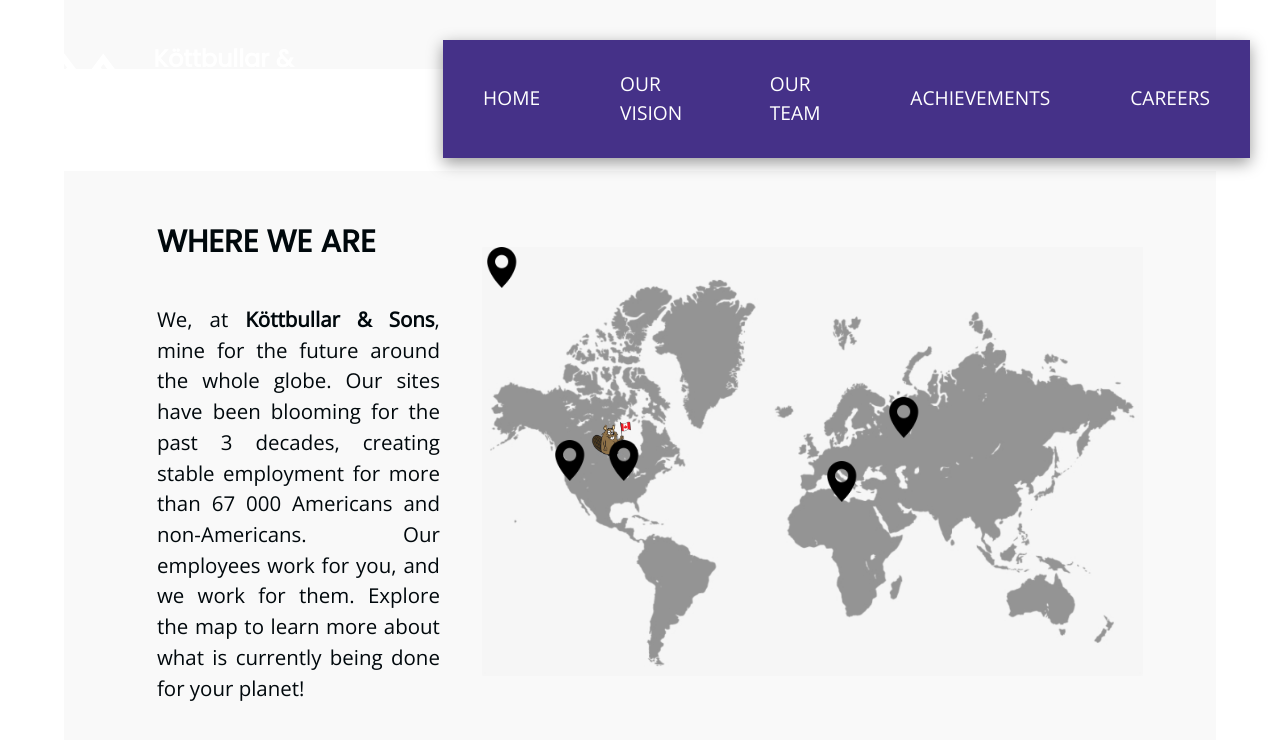
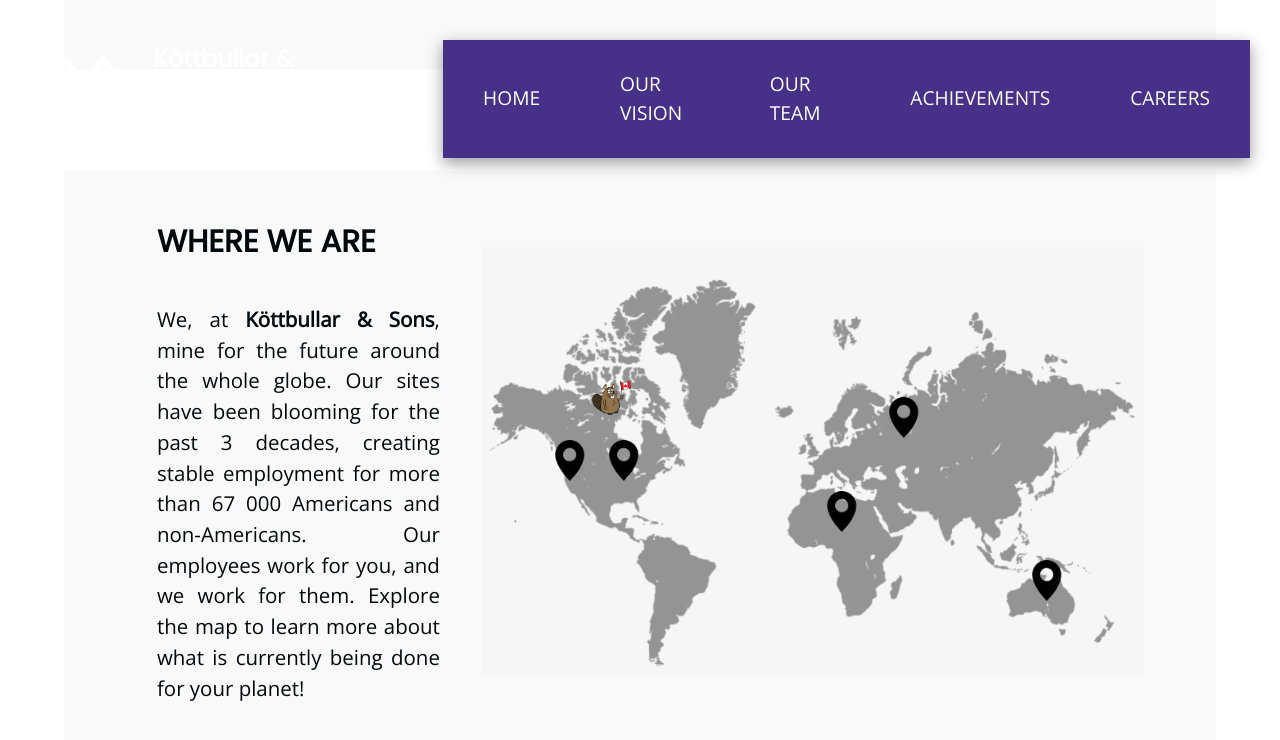
Before and after one commit to sebchampoux/CART211-final, a website: page vision.html in a window 1280 px wide. Both pictures are taken after a click on the picture 611 px from the left and 1712 px from the top of the page. Shown: the part 1312-2052 px from the top of the page. Drawn offline with nearby package versions, Linux system fonts and the light colour scheme.

Commit message:
australia is now gay
I have declared i, it is now true. it is almost as gay as seb when he leaves with his FOLDED project. I am also pretty gay but not as much as him. am I right? G O D SP E E D my dudes

```diff
--- a/css/styles.css
+++ b/css/styles.css
@@ -443,28 +443,33 @@
 	top: 31%;
 	left: 16%;
 	width: 100%;
-}
-
-.canada-click {
-
-	width: 200%;
+	z-index: 3;
 }
 
 .canada-pin-class {
+	z-index: 4;
 	opacity: 1;
+	position: absolute;
+}
+
+.canada-pin-change {
+	opacity: 0;
+	z-index: 8;
+	position: absolute;
 }
 
 .canada-beaver-class {
 	opacity: 0;
-}
-.canada-beaver-show {
-	opacity: 1;
-	top: 10%;
-	left: 16%;
+	z-index: 3;
+	position: relative;
 }
 
-.canada-pin-hide {
-	opacity: 0;
+.canada-beaver-change {
+	opacity: 1;
+	z-index: 7;
+	position: relative;
+	width: 200%;
+	overflow: visible;
 }
 
 .usa1 {
@@ -473,8 +478,8 @@
 }
 
 .usa1-hover {
-	top: 42%;
-	left: 75%;
+	top: 29%;
+	left: 63%;
 }
 
 .usa2 {
@@ -483,14 +488,25 @@
 }
 
 .usa2-hover {
-	top: 40%;
+	top: 30%;
+	left: 71%;
+}
+
+.africa {
+	top: 57%;
+	left: 50%;
+}
+
+.australia {
+	top: 73%;
 	left: 80%;
 }
 
-.africa {
-	top: 50%;
-	left: 50%;
+.australia-fun {
+	transform: rotate(180deg) translateY(-100%);
+
 }
+
 .map-info-text {
 	flex: 1;
 	max-width: 27%;
--- a/js/main.js
+++ b/js/main.js
@@ -148,14 +148,8 @@
 });
 
 $('#canada-pin').click(function() {
-  $(this).toggleClass('canada-pin-hide');
-  $('#canada-beaver').toggleClass('canada-beaver-show');
-  $('#canada1').toggleClass('canada-click')
-});
-
-$('#canada1').click(function() {
-  $(this).toggleClass('canada-click');
-
+	$(this).toggleClass('canada-pin-change');
+	$('#canada-beaver').toggleClass('canada-beaver-change');
 });
 
 /*random location pin*/
--- a/vision.html
+++ b/vision.html
@@ -48,7 +48,7 @@
 	 data-aos-duration="1500" >
 		<ul class="map-info-container">
 			<li class="map-info-text">
-				<p><h2>WHERE WE ARE</h2> <br /> We, at <b>Köttbullar & Sons</b>, mine for the future
+				<p id="map-text-id"><h2>WHERE WE ARE</h2> <br /> We, at <b>Köttbullar & Sons</b>, mine for the future
 					around the whole globe. Our sites have been blooming for
 					 the past 3 decades, creating stable employment for more than
 					  67 000 Americans and non-Americans. Our employees work for you,
```
